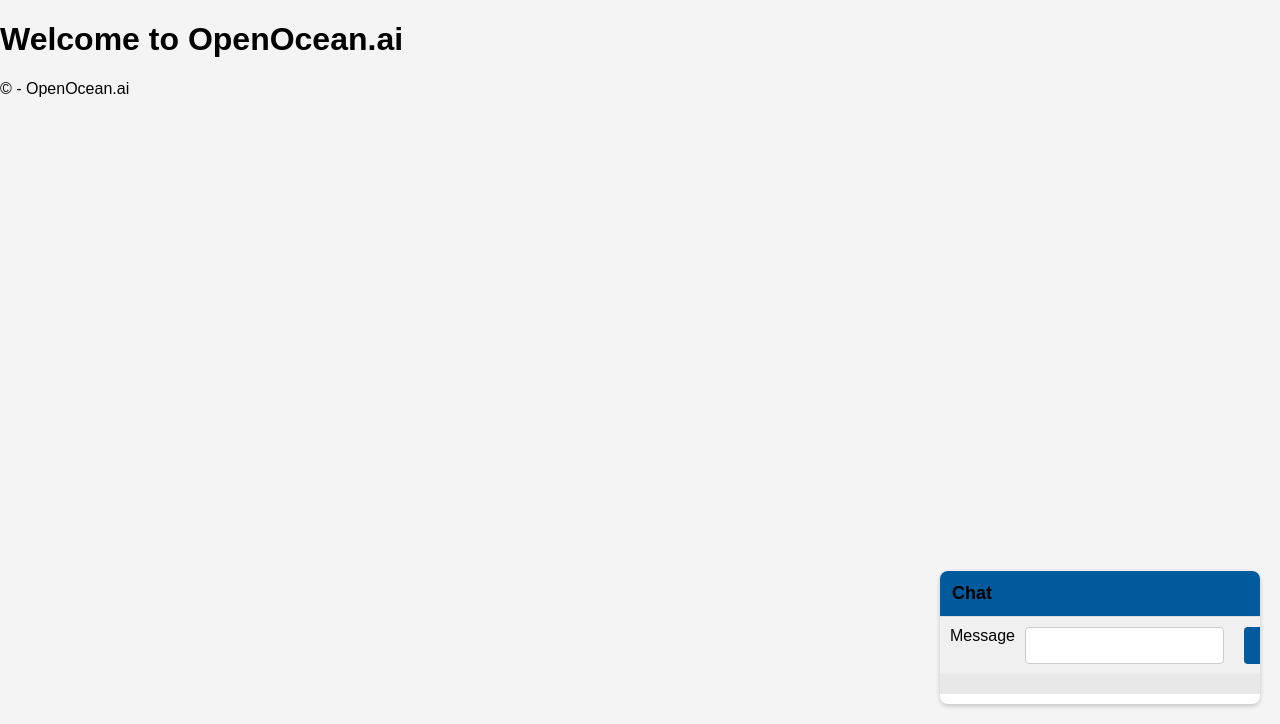
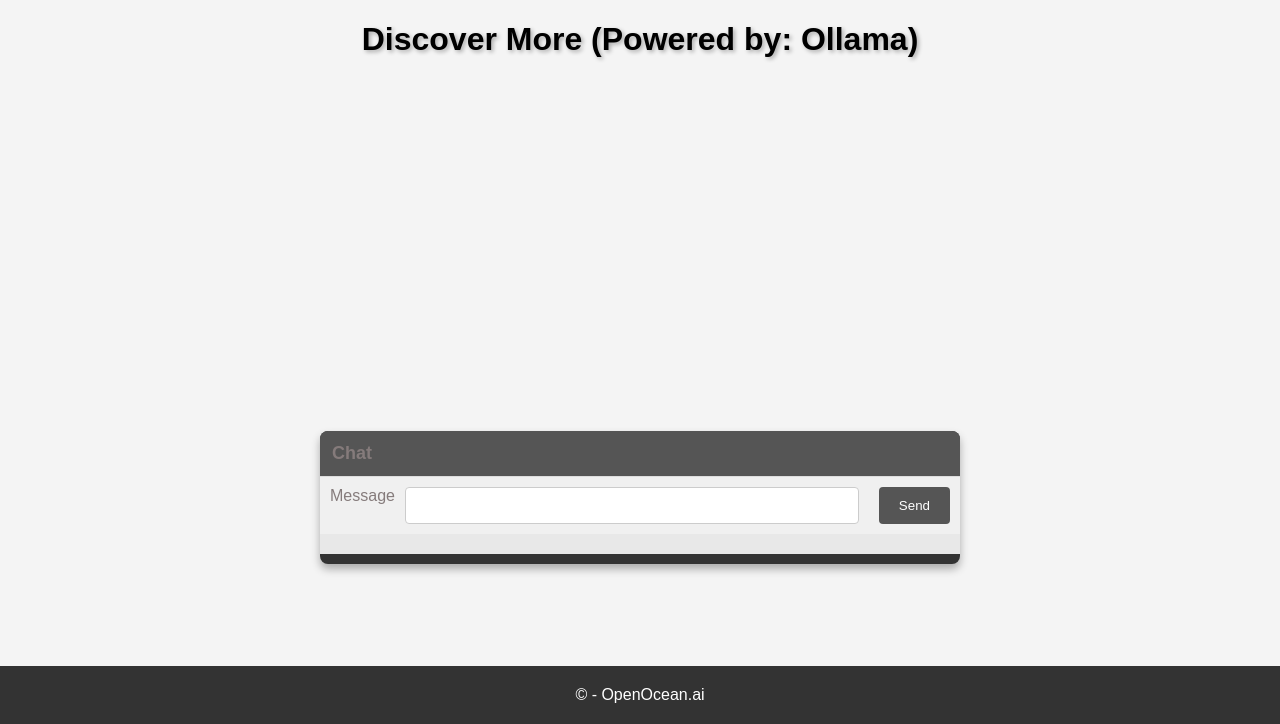
Before and after one commit to OsvaldoTA1/AFRL-Project-UI-Redesign, a Flask app: page / in a window 1280 px wide. Shown: the part 76-800 px from the top of the page. Run offline with Flask 3, Linux system fonts and the light colour scheme; the visitor is signed in with stand-in values (Sample User, id 1); data that the repository does not hold is empty; some libraries are stand-ins or nearby versions.

Commit message:
Updated website styling and alignment, enhanced chatbox design

```diff
--- a/app/static/css/styles.css
+++ b/app/static/css/styles.css
@@ -1,3 +1,9 @@
+h1 {
+    text-align: center;
+    margin-bottom: 50px; /* Optional: Adds some bottom spacing */
+    text-shadow: 2px 2px 4px rgba(0, 0, 0, 0.3); /* The shadow effect */
+}
+
 /* Body, header, and navigation styles maintained */
 body {
     font-family: 'Arial', sans-serif;
@@ -56,22 +62,23 @@ nav ul li a:hover, nav ul li.active a {
 /* Updated styles for messages and input interaction enhancement */
 #chat-box {
     position: fixed;
-    bottom: 20px;
-    right: 20px;
-    width: 320px;
+    bottom: 20%;  /* Adjust this to move up and down */
+    left: 25%;  /* Adjust this to move left and right */
+    width: 50%;  /* Adjust width as needed */
     max-height: 500px;
-    border: none; /* Removing the border for a lighter look */
+    border: none;
     border-radius: 8px;
-    background-color: #fff;
-    box-shadow: 0 2px 5px rgba(0, 0, 0, 0.2); /* Subtle shadow */
-    overflow: hidden; /* Hides the overflow */
+    background-color: #333;  /* Matching your top page banner/nav color */
+    box-shadow: 0 5px 9px rgba(0, 0, 0, 0.3);
+    overflow: hidden;
+    color: #857b7b;  /* Text color for the chat box, adjust if needed */
 }
 
 #chat-box h2 {
-    background-color: #005A9C; /* Change to a different accent color */
-    margin: 0; /* Ensure no extra margin */
+    background-color: #555;  /* For the heading inside the chat box */
+    margin: 0;
     padding: 12px;
-    font-size: 18px; /* Make text size consistent */
+    font-size: 18px;
 }
 
 /* Ensuring chat box has a functional and user-friendly scroll for messages */
@@ -102,7 +109,7 @@ nav ul li a:hover, nav ul li.active a {
 
 #chat-box input[type="submit"] {
     padding: 10px 20px;
-    background-color: #005A9C; /* Matching header color for consistency */
+    background-color: #555; /* Matching header color for consistency */
     color: #fff;
     border: none;
     border-radius: 4px;
@@ -113,3 +120,13 @@ nav ul li a:hover, nav ul li.active a {
 #chat-box input[type="submit"]:hover {
     background-color: #004080; /* Darker shade on hover */
 }
+
+footer {
+    position: fixed;
+    bottom: 0;
+    width: 100%;
+    text-align: center;
+    padding: 20px 0;
+    background-color: #333; /* color similar to banner, can change this per your preference */
+    color: #fff; /* white text color for contrast against dark background, can change this per your preference */
+}
--- a/app/templates/home.html
+++ b/app/templates/home.html
@@ -1,9 +1,8 @@
 {% extends "base.html" %}
 
 {% block body %}
-<h1>Welcome to OpenOcean.ai</h1>
-
-{% if current_user.is_authenticated %}
+{% if current_user.is_authenticated %} <!-- If user is logged in -->
+<h1>Discover More (Powered by: Ollama)</h1>
     <div id="chat-box">
         <h2>Chat</h2>
         <form method="POST" id="chat-form">
@@ -72,7 +71,8 @@
         });
     </script>
 
-{% else %}
-    <p>Log in and join the fun!</p>
+{% else %} <!-- If user is not yet logged in -->
+    <h1>Welcome to OpenOcean.ai</h1>
+    <p><a href="{{ url_for('login') }}">Log in</a> to get started, no account? It takes just 5 minutes to <a href="{{ url_for('register') }}">Register</a>!</p>
 {% endif %}
 {% endblock %}
```
